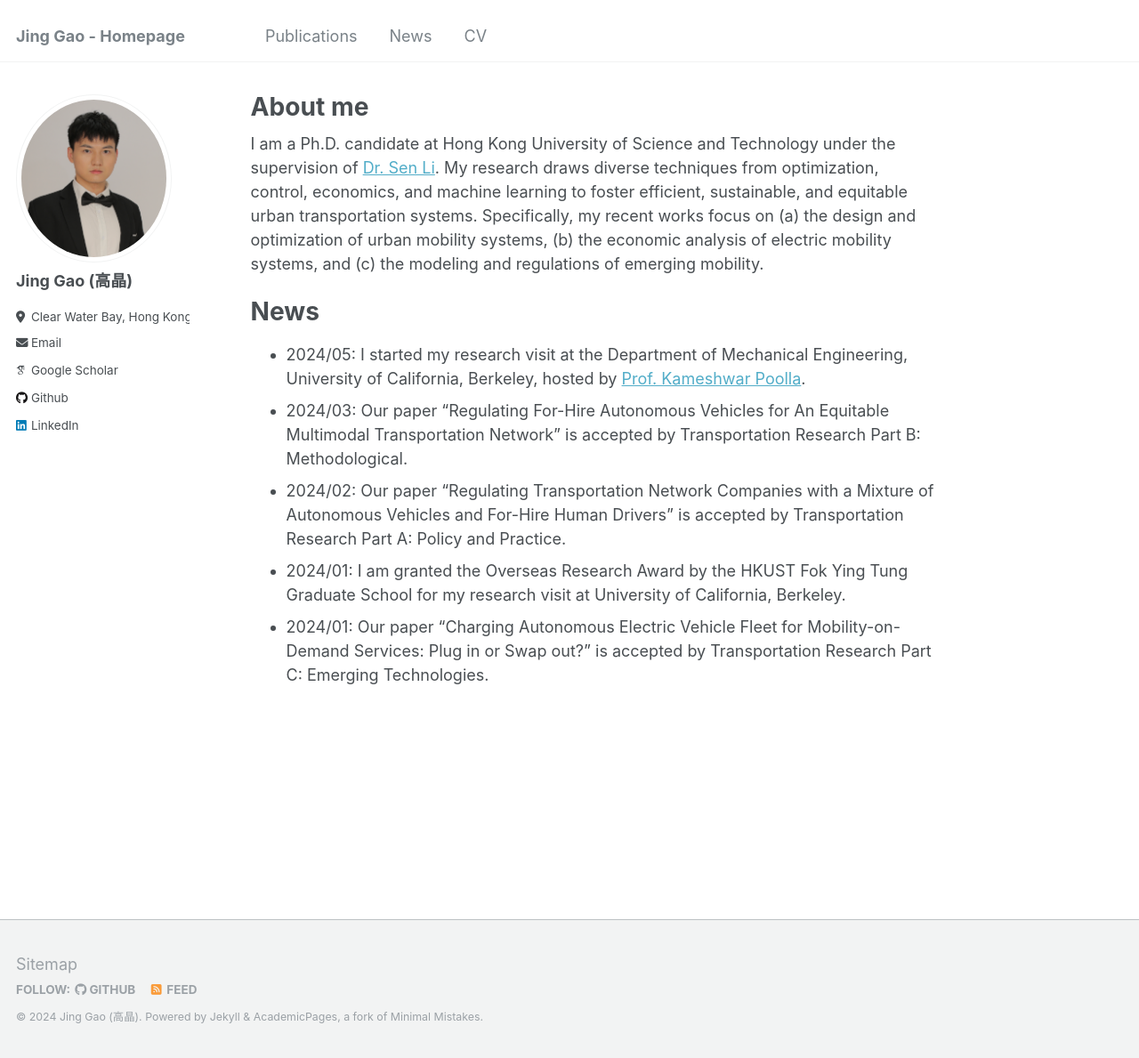
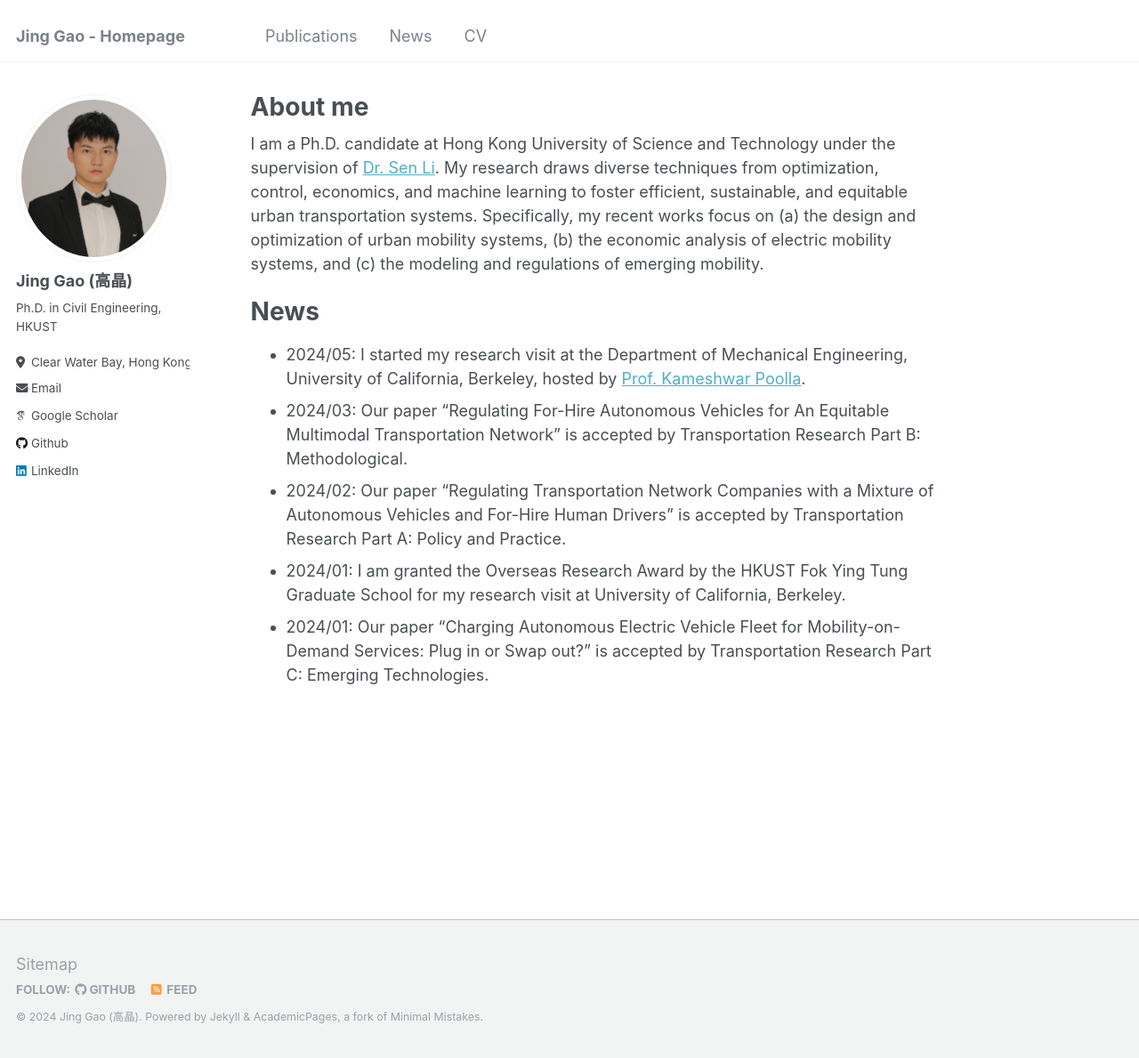
Before and after one commit to jgaoax/jgaoax.github.io, a Jekyll site: the page built from _pages/about.md, in a window 1280 px wide and 1189 px high. Shown: the whole window at 89% size. Built offline with Jekyll 4.4.1, drawn with Linux system fonts in a browser that asks for light colours; some web fonts are replaced.

Commit message:
Update _config.yml

```diff
--- a/_config.yml
+++ b/_config.yml
@@ -24,7 +24,7 @@ author:
   avatar           : "profile.jpg"
   name             : "Jing Gao (高晶)"
   pronouns         : # example: "she/her"
-  bio              : "   "
+  bio              : "Ph.D. in Civil Engineering, HKUST"
   location         : "Clear Water Bay, Hong Kong"
   employer         : # "Hong Kong University of Science and Technology"
   uri              : # URL
```
